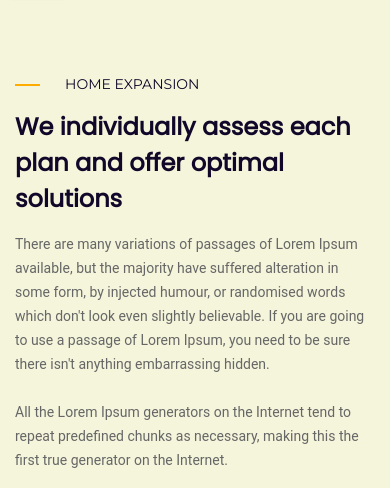
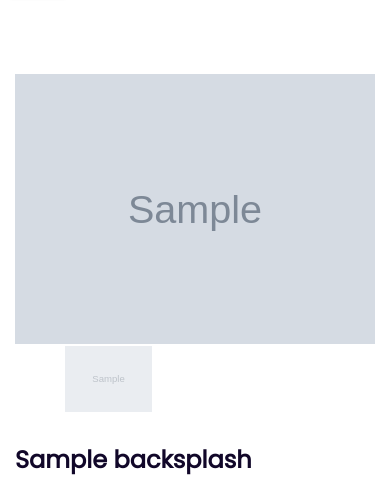
Before and after one commit to TumashenkaAliaksandr/confide_construction, a Django app: page /backsplash/ in a window 390 px wide. Shown: the part 352-840 px from the top of the page. Run offline with Django 4.2, Linux system fonts and the light colour scheme; tables that the repository leaves empty hold one stand-in row (values such as "Sample post"); grey boxes marked "Sample" are stand-in pictures; some libraries are stand-ins or nearby versions.

Commit message:
added model backsplash and view, template, admin.py

```diff
--- a/webapp/models.py
+++ b/webapp/models.py
@@ -268,6 +268,34 @@ class Soundproofing(models.Model):
         verbose_name_plural = "Soundproofing"
 
 
+class Backsplash(models.Model):
+    name = models.CharField(max_length=100, verbose_name='Name')
+    description = models.TextField(verbose_name='Description')
+    advantages = models.TextField(verbose_name='Benefits')
+    material = models.CharField(max_length=100, verbose_name='Material')
+    photo = models.ImageField(upload_to='soundproofing_photos/', verbose_name='Photo', default=0)
+    price = models.DecimalField(max_digits=10, decimal_places=2, verbose_name='Price', default=0.00)
+    discount = models.DecimalField(max_digits=10, decimal_places=2, verbose_name='Discount', default=0.00)
+
+    def __str__(self):
+        return self.name
+
+    def save_model(self, request, obj, form, change):
+        # Если цена была изменена, пересчитываем скидку
+        if 'price' in form.changed_data:
+            price = form.cleaned_data['price']
+            discount = price - Decimal('90.00')  # Вычитаем Decimal объект
+
+            obj.discount = discount
+
+        super().save_model(request, obj, form, change)
+
+    class Meta:
+        verbose_name = "Backsplash"
+        verbose_name_plural = "Backsplash"
+
+
+
 
 from django.db import models
 
--- a/webapp/templates/webapp/services/backsplash.html
+++ b/webapp/templates/webapp/services/backsplash.html
@@ -24,86 +24,170 @@
         </div>
     </div><!-- End breadcrumb -->
 
-    <!--* Services*-->
-    <section id="mt_services" class="services_one">
+    <!--store detail -->
+    <section id="store-detail" class="store-detail">
         <div class="container">
-
-            <div class="services-detail mar-bottom-80">
+            <div class="single-product-content">
                 <div class="row">
-                    <div class="col-md-8 col-sm-12">
-                        <span class="page-title mar-bottom-15">Home Expansion</span>
-                        <h2 class="mar-bottom-15">We individually assess each <br> plan and offer optimal solutions</h2>
-                        <p>There are many variations of passages of Lorem Ipsum available, but the majority have suffered alteration in some form, by injected humour, or randomised words which don't look even slightly believable. If you are going to use a passage of Lorem Ipsum, you need to be sure there isn't anything embarrassing hidden.<br><br>
-                        All the Lorem Ipsum generators on the Internet tend to repeat predefined chunks as necessary, making this the first true generator on the Internet.</p>
+                 {% for main_photo in back_sp %}
+                    <div class="col-sm-6">
+                        <div class="thumbnail-images">
+                            <div class="slider slider-store">
+                                <div>
+                                   <img src="{{ main_photo.photo.url }}" alt="1">
                                 </div>
-                    <div class="col-md-4 col-sm-12">
-                        <div class="slider-services">
-                            <div><img src="{% static 'webapp/images/project/bw5.jpg' %}" alt="services-img"></div>
-                            <div><img src="{% static 'webapp/images/project/bw6.jpg' %}" alt="services-img"></div>
-                            <div><img src="{% static 'webapp/images/project/bw7.jpg' %}" alt="services-img"></div>
-                            <div><img src="{% static 'webapp/images/project/bw8.jpg' %}" alt="services-img"></div>
-                            <div><img src="{% static 'webapp/images/project/bw9.jpg' %}" alt="services-img"></div>
+                            </div>
+                            <div class="slider slider-thumbs">
+                                <div>
+                                   <img src="{{ main_photo.photo.url }}" alt="1">
                                 </div>
                             </div>
                         </div>
                     </div>
+                    {% endfor %}
 
-            <div class="services-detail mar-bottom-80">
-                <div class="row">
-                <div class="col-md-4 col-sm-12">
-                    <div class="box">
-                        <div class="box-content">
-                            <h3 class="mar-bottom-20">Audit</h3>
-                            <img src="{% static 'webapp/images/blog-listing/blog_09.jpg' %}" alt="services-1">
-                            <p class="mar-top-20">Sed ut perspiciatis unde omnis iste natus error sit voluptatem accusantium doloremque laudantium, totam rem aperiam, eaque ipsa quae ab illo inventore veritatis et quasi architecto beatae vitae dicta sunt explicabo.<br><br>
-                            Nemo enim ipsam voluptatem quia voluptas sit aspernatur aut odit aut fugit, sed quia consequuntur magni dolores eos qui ratione voluptatem sequi nesciunt.</p>
+                    {% for main_soundpr in back_sp %}
+                    <div class="col-sm-6">
+                        <div class="single-product-summary">
+                            <div class="entry-summary">
+                                <h2 class="single-product-title">{{ main_soundpr.name }}</h2>
+                                <div class="rt-product-meta-wrapper">
+                                    <span class="price">
+                                        <del>
+                                            <span class="rt-price-amount">
+                                                <span>$</span>{{ main_soundpr.price }}</span>
+                                        </del>
+                                        <ins>
+                                            <span class="rt-price-amount">
+                                                <span>$</span>{{ main_soundpr.discount }}</span>
+                                        </ins>
+                                    </span>
+                                </div>
+                                <div class="product-details_short-description mar-top-30">
+                                    <ol>
+                                    <li>{{ main_soundpr.advantages }}</li>
+                                    </ol>
+                                </div>
+
+                                <form class="cart mar-top-30" action="{% url 'webapp:process_payment' %}" method="post">
+                                    <div class="quantity-buttons">
+                                        <label class="screen-reader-text">Quantity</label>
+                                        <input type="number" class="quantity-input" name="quantity" min="1" max="100" placeholder="No.">
+                                    </div>
+
+                                    <button type="submit" name="add-to-cart" value="1605" class="mt_btn_yellow">Add to
+                                        cart
+                                    </button>
+                                </form>
+{#                                <div class="product_meta mar-top-30">#}
+{##}
+{#                                    <span class="sku_wrapper">SKU: <span class="sku">125</span></span>#}
+{##}
+{#                                    <span class="posted_in">#}
+{#                                        Category: <a href="{% url 'webapp:process_payment' %}" rel="tag">Wall Decoration</a>#}
+{#                                    </span>#}
+{##}
+{#                                    <span class="tagged_as">Tags:#}
+{#                                        <a href="#" rel="tag">Color</a>,#}
+{#                                        <a href="#" rel="tag">Design</a>#}
+{#                                    </span>#}
+{##}
+{#                                </div>#}
                             </div>
                         </div>
                     </div>
-                <div class="col-md-4 col-sm-6 col-xs-12">
-                    <div class="box">
-                        <div class="box-content">
-                            <h3 class="mar-bottom-20">Strategy</h3>
-                            <img src="{% static 'webapp/images/blog-listing/blog_10.jpg' %}" alt="services-2">
-                            <p class="mar-top-20">Sed ut perspiciatis unde omnis iste natus error sit voluptatem accusantium doloremque laudantium, totam rem aperiam, eaque ipsa quae ab illo inventore veritatis et quasi architecto beatae vitae dicta sunt explicabo.<br><br>
-                            Nemo enim ipsam voluptatem quia voluptas sit aspernatur aut odit aut fugit, sed quia consequuntur magni dolores eos qui ratione voluptatem sequi nesciunt.</p>
+                    {% endfor %}
+                </div>
+
+            </div>
+        </div>
+    </section>
+    <!--/End store detail -->
+
+    <!-- store tab -->
+    <section id="store-tabs" class="store-tabs">
+        <div class="container">
+            <div class="row">
+                <div class="col-xs-12 ">
+                    {% for main_info in back_sp %}
+                    <div id="store-tab-main" class="">
+                        <ul class="nav nav-tabs">
+                            <li class="active"><a  href="#1" data-toggle="tab">Description</a></li>
+                            <li><a href="#2" data-toggle="tab">Advantages Information</a></li>
+                            <li><a href="#3" data-toggle="tab">Material</a></li>
+                        </ul>
+
+                        <div class="tab-content">
+                            <div class="tab-pane active" id="1">
+                                <p>{{ main_info.description }}</p>
+                            </div>
+
+                            <div class="tab-pane" id="2">
+                              <p>{{ main_info.advantages }}</p>
+                            </div>
+
+                            <div class="tab-pane" id="3">
+                              <p>{{ main_info.material }}</p>
                             </div>
                         </div>
                     </div>
-                <div class="col-md-4 col-sm-6 col-xs-12">
-                    <div class="box">
-                        <div class="box-content">
-                            <h3 class="mar-bottom-20">Sustainability</h3>
-                            <img src="{% static 'webapp/images/blog-listing/blog_11.jpg' %}" alt="services-3">
-                            <p class="mar-top-20">Sed ut perspiciatis unde omnis iste natus error sit voluptatem accusantium doloremque laudantium, totam rem aperiam, eaque ipsa quae ab illo inventore veritatis et quasi architecto beatae vitae dicta sunt explicabo.<br><br>
-                            Nemo enim ipsam voluptatem quia voluptas sit aspernatur aut odit aut fugit, sed quia consequuntur magni dolores eos qui ratione voluptatem sequi nesciunt.</p>
+                    {% endfor %}
+
+                </div>
+            </div>
+        </div>
+    </section>
+    <!-- End store tab -->
+
+    <!-- store -->
+    <section id="our_store" class="our_store related_store">
+        <div class="container">
+            <div class="row">
+                <div class="col-xs-12">
+                    <!-- section title -->
+                    <div class="section_heading">
+                        <h2 class="section_title">
+                            <span>Our Services</span>
+                        </h2>
+                        <p class="heading_txt">We offer a range of services in the field of repair and construction.</p>
+                    </div>
+                </div>
+            </div>
+
+            <div class="row slider-shop">
+                {% for main_sl_cart_prod in main_serv %}
+                <div class="col-md-3 col-xs-12">
+                    <div class="rt-product-wrapper">
+                        <div class="product-thumbnail-wrapper">
+                                <div class="product-image">
+                                    <img src="{{ main_sl_cart_prod.image.url }}" class="img-fixed-size" alt="product-list">
+                                </div>
+                            <div class="product-label"><span class="onsale">Sale</span></div>
+                        </div>
+                        <div class="rt-product-meta-wrapper">
+                            <h3 class="product_title">
+                                <a href="store-detail.html">{{ main_sl_cart_prod.name }}</a>
+                            </h3>
+                            <div class="rt-cartprice-wrapper">
+                                <span class="price mar-bottom-20">
+                                    <ins>
+                                        <span class="rrt-price-amount">
+                                            <span>$</span>{{ main_sl_cart_prod.price }}
+                                        </span>
+                                    </ins>
+                                </span>
+                                <div class="button">
+                                    <a href="{% url 'webapp:process_payment' %}" class="mt_btn_yellow">Add to cart</a>
                                 </div>
                             </div>
                         </div>
                     </div>
                 </div>
-        </div>
-    </section>
-    <!--* End Services*-->
-
-    <!--=* Get Started Section*=-->
-    <section id="mt_get_started">
-        <div class="container">
-            <div class="watch_inner">
-                <img src="{% static 'webapp/images/watch_inner.jpg' %}" alt="">
-                <div class="watch_content">
-                    <h3 class="white">We Build, Your Dream</h3>
-                    <h2 class="white">Quality Comes First</h2>
-                    <p>To develop a financial strategy for your future, it's important for your financial professional to see a complete, 360-degree view of your financial picture, including how your retirement assets are intadfegrated and work with one another.</p>
-                    <a href="#" class="btn mt_btn_yellow mar-top-30">View Work Process</a>
-                </div>
-                <div class="pulses">
-                    <button type="button" class="play-btn js-video-button" data-video-id='152879427' data-channel="vimeo"><i class="fa fa-play"></i></button>
-                </div>
+                {% endfor %}
             </div>
         </div>
     </section>
-    <!--* End Get Started Section*-->
+    <!-- End store -->
 
 
 {% endblock %}
--- a/webapp/templates/webapp/services/drywall.html
+++ b/webapp/templates/webapp/services/drywall.html
@@ -29,7 +29,7 @@
         <div class="container">
             <div class="single-product-content">
                 <div class="row">
-                 {% for main_photo in disp_obj %}
+                 {% for main_photo in dry_obj %}
                     <div class="col-sm-6">
                         <div class="thumbnail-images">
                             <div class="slider slider-store">
@@ -46,7 +46,7 @@
                     </div>
                     {% endfor %}
 
-                    {% for main_drywall in disp_obj %}
+                    {% for main_drywall in dry_obj %}
                     <div class="col-sm-6">
                         <div class="single-product-summary">
                             <div class="entry-summary">
@@ -109,7 +109,7 @@
         <div class="container">
             <div class="row">
                 <div class="col-xs-12 ">
-                    {% for main_info in disp_obj %}
+                    {% for main_info in dry_obj %}
                     <div id="store-tab-main" class="">
                         <ul class="nav nav-tabs">
                             <li class="active"><a  href="#1" data-toggle="tab">Description</a></li>
--- a/webapp/views.py
+++ b/webapp/views.py
@@ -143,12 +143,16 @@ def contacts(request):
 
 def backsplash(request):
     """Backsplash Constract"""
-    return render(request, 'webapp/services/backsplash.html')
+    back_sp = Backsplash.objects.all()
+    main_serv = Services.objects.all()
+
+    context = locals()
+    return render(request, 'webapp/services/backsplash.html', context=context)
 
 
 def drywall(request):
     """Drywall Constract"""
-    disp_obj = Drywall.objects.all()
+    dry_obj = Drywall.objects.all()
     main_serv = Services.objects.all()
 
     context = locals()
```
Also changed, not shown: webapp/admin.py (+11 -0 lines), webapp/templates/webapp/services/soundproofing.html (+3 -7 lines), webapp/migrations/0035_backsplash.py (added). Lines whose indentation alone changed are shown as unchanged.
